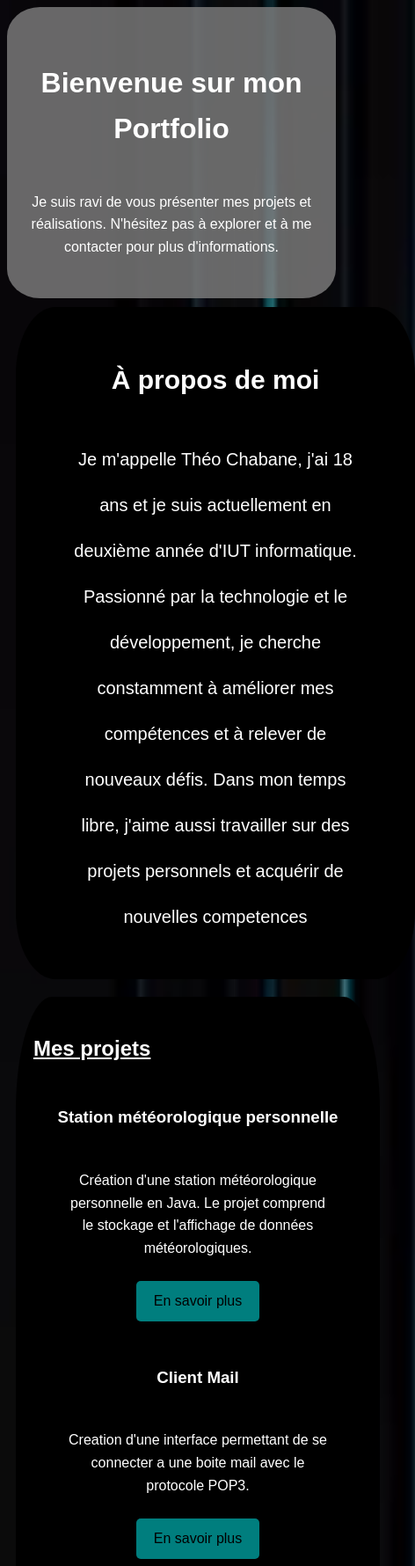
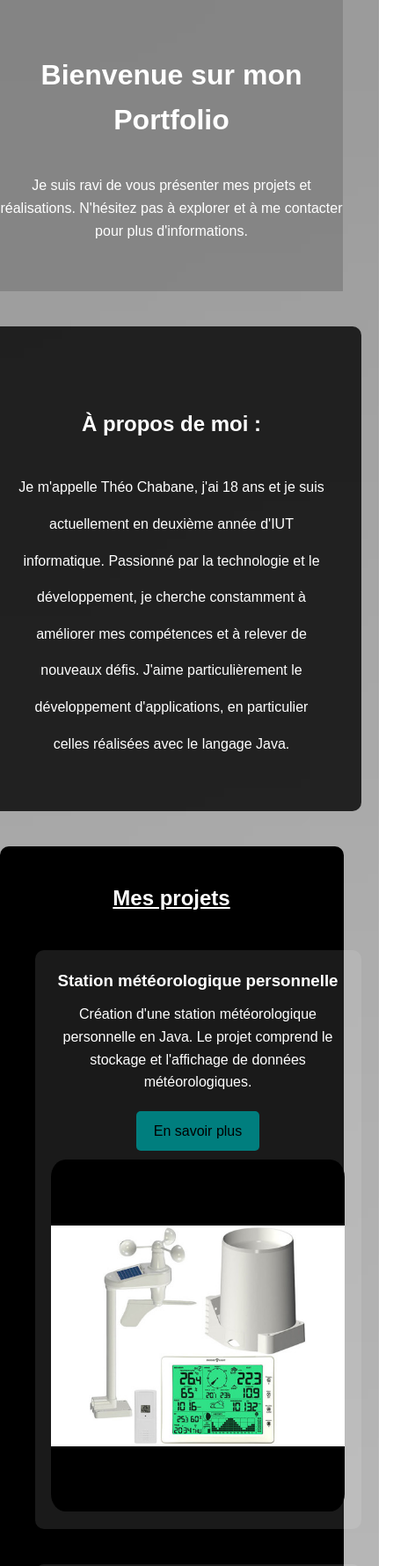
Before and after one commit to Metheor3/Portfolio, a plain HTML site: page index.html in a window 390 px wide. Shown: the top 1780 px of the page at 88% size, 472 px wide, since content can reach past the window. Drawn offline with Linux system fonts and the light colour scheme.

Commit message:
ameliorations generales

```diff
--- a/NEmu.css
+++ /dev/null
@@ -1,114 +0,0 @@
-h1 {
-    text-align: center;
-    background-color: rgba(128, 128, 128, 0.8);
-    border-radius: 50%;
-    padding: 20px;
-    margin: 0;
-    width: 100%;
-    color: #fefeff;
-    box-shadow: 0 4px 6px rgba(0, 0, 0, 0.1);
-}
-
-body {
-    background-image: url(abstract-blue-light-pipe-speed-zoom-black-background-technology_1142-8392.avif);
-    color: #fff;
-    font-family: Arial, sans-serif;
-    margin: 0;
-}
-
-.general {
-    display: grid;
-    grid-template-columns: repeat(auto-fit, minmax(300px, 1fr));
-    grid-gap: 20px;
-    max-width: 1800px;
-    margin: 0 auto;
-    padding: 30px;
-}
-
-.boite {
-    background-color: #000;
-    border-radius: 10%;
-    padding: 20px;
-    text-align: center;
-    box-shadow: 0 4px 6px rgba(0, 0, 0, 0.1);
-    transition: all 0.3s ease;
-}
-
-.btn-flottant {
-    position: fixed;
-    bottom: 20px;
-    right: 20px;
-    background-color: #000;
-    color: #fff;
-    border-radius: 50%;
-    width: 50px;
-    height: 50px;
-    display: flex;
-    justify-content: center;
-    align-items: center;
-    text-decoration: none;
-    box-shadow: 0 4px 6px rgba(0, 0, 0, 0.1);
-    transition: all 0.3s ease;
-}
-
-.btn-flottant:hover {
-    background-color: #0057b8;
-    transform: scale(1.1);
-}
-.boite:hover {
-    background-color: #0057b8;
-    transform: scale(1.05);
-}
-
-.boite h2 {
-    font-size: 24px;
-    margin-top: 10px;
-    color: #fff;
-}
-
-.boite ul {
-    list-style-type: none;
-    padding: 0;
-    margin-top: 20px;
-    text-align: left;
-}
-
-.boite ul li {
-    font-size: 18px;
-    margin-bottom: 10px;
-    color: #fff;
-}
-
-.boite ul li ul {
-    margin-left: 20px;
-}
-
-.cahier-des-charges {
-    grid-row: 1 / span 2;
-}
-
-img {
-    max-width: 100%;
-    height: auto;
-    border: 3px solid rgb(236, 236, 236);
-    border-radius: 15%;
-    margin-bottom: 10px;
-}
-
-
-.methodes-choisies {
-    grid-column: 2 / span 2;
-}
-
-@media screen and (max-width: 768px) {
-    .general {
-        grid-template-columns: 1fr;
-    }
-    .cahier-des-charges {
-        grid-row: 1 / span 1;
-    }
-    .methodes-choisies {
-        grid-column: 1 / span 1;
-        grid-row: 2 / span 1;
-    }
-}
--- a/Towa.css
+++ /dev/null
@@ -1,115 +0,0 @@
-h1 {
-    text-align: center;
-    background-color: rgba(128, 128, 128, 0.8);
-    border-radius: 50%;
-    padding: 20px;
-    margin: 0;
-    width: 100%;
-    color: #fefeff;
-    box-shadow: 0 4px 6px rgba(0, 0, 0, 0.1);
-}
-
-body {
-    background-image: url(abstract-blue-light-pipe-speed-zoom-black-background-technology_1142-8392.avif);
-    color: #fff;
-    font-family: Arial, sans-serif;
-    margin: 0;
-}
-
-.general {
-    display: grid;
-    grid-template-columns: repeat(auto-fit, minmax(300px, 1fr));
-    grid-gap: 20px;
-    max-width: 1800px;
-    margin: 0 auto;
-    padding: 30px;
-}
-
-.boite {
-    background-color: #000;
-    border-radius: 10%;
-    padding: 20px;
-    text-align: center;
-    box-shadow: 0 4px 6px rgba(0, 0, 0, 0.1);
-    transition: all 0.3s ease;
-}
-
-.boite:hover {
-    background-color: #0057b8;
-    transform: scale(1.05);
-}
-
-.boite h2 {
-    font-size: 24px;
-    margin-top: 10px;
-    color: #fff;
-}
-
-.btn-flottant {
-    position: fixed;
-    bottom: 20px;
-    right: 20px;
-    background-color: #000;
-    color: #fff;
-    border-radius: 50%;
-    width: 50px;
-    height: 50px;
-    display: flex;
-    justify-content: center;
-    align-items: center;
-    text-decoration: none;
-    box-shadow: 0 4px 6px rgba(0, 0, 0, 0.1);
-    transition: all 0.3s ease;
-}
-
-.btn-flottant:hover {
-    background-color: #0057b8;
-    transform: scale(1.1);
-}
-
-.boite ul {
-    list-style-type: none;
-    padding: 0;
-    margin-top: 20px;
-    text-align: left;
-}
-
-.boite ul li {
-    font-size: 18px;
-    margin-bottom: 10px;
-    color: #fff;
-}
-
-.boite ul li ul {
-    margin-left: 20px;
-}
-
-.cahier-des-charges {
-    grid-row: 1 / span 2;
-}
-
-img {
-    max-width: 100%;
-    height: auto;
-    border: 3px solid rgb(236, 236, 236);
-    border-radius: 15%;
-    margin-bottom: 10px;
-}
-
-
-.methodes-choisies {
-    grid-column: 2 / span 2;
-}
-
-@media screen and (max-width: 768px) {
-    .general {
-        grid-template-columns: 1fr;
-    }
-    .cahier-des-charges {
-        grid-row: 1 / span 1;
-    }
-    .methodes-choisies {
-        grid-column: 1 / span 1;
-        grid-row: 2 / span 1;
-    }
-}
--- a/index.css
+++ b/index.css
@@ -1,108 +1,97 @@
-h1{
-    text-align: center;
-    border-radius: 50%;
-    color: #fff;
-    padding: 20px;
-}
-
-body{
-    background-image: url(abstract-blue-light-pipe-speed-zoom-black-background-technology_1142-8392.avif);
+/* Styles généraux */
+body {
+    background-image: url(bg.avif);
     background-size: cover;
     color: #fff;
     font-family: Arial, sans-serif;
     line-height: 1.6;
+    margin: 0;
+    padding: 0;
 }
 
-.general{
-    display: flex;
-    margin: 0 auto;
+h1 {
+    text-align: center;
+    color: #fff;
+    padding: 20px;
+    margin: 0;
 }
 
-.about-me:hover,.project:hover {
-    background-color: #0d407a;
+/* Section Bienvenue */
+.welcome {
+    text-align: center;
+    padding: 40px 0;
+    background-color: rgba(128, 128, 128, 0.8);
+    border-radius: 0; /* Enlève les bords arrondis */
+    width: 100%; /* S'étend sur toute la largeur */
+    margin: 0; /* Supprime les marges */
 }
 
+/* Conteneur général */
+.general {
+    display: flex;
+    flex-direction: column;
+    align-items: center;
+    gap: 20px; /* Espacement uniforme entre chaque section */
+}
+
+/* Section À propos de moi */
 .about-me {
-    background-color: #000;
-    margin: 10px;
-    border-radius: 10%;
-    padding: 20px 40px;
-    display: flex;
-    align-items: center;
-    width: 100%;
+    background-color: rgba(0, 0, 0, 0.8);
+    padding: 60px 40px 40px 40px; /* Padding supérieur plus grand (60px) */
+    margin: 40px 0 20px 0; /* Corrige la propriété margin */
+    width: 90%; /* Aligné avec la largeur de la section Projets */
     text-align: center;
     line-height: 2.6;
-    font-size: 20px;
-}
-
-.about-me img {
-    border: 3px solid rgb(236, 236, 236);
-    border-radius: 50%;
-    width: 150px;
-    height: 150px;
-    margin-right: 40px;
-}
-
-.about-text {
-    color: #fff;
+    border-radius: 10px; /* Coins légèrement arrondis */
 }
 
 .about-text h2 {
     margin-bottom: 20px;
+    margin-left: 0; /* Suppression de l'alignement à gauche */
+    text-align: center; /* Aligne le titre au centre */
 }
 
+/* Section Projets */
 .projects {
     background-color: #000;
-    margin: 10px;
-    border-radius: 10%;
     padding: 20px;
-    width: 100%;
+    width: 90%; /* Aligné avec la largeur de la section À propos de moi */
+    border-radius: 10px;
 }
 
+/* Style des projets */
 .project {
-    margin-bottom: 20px;
-    display: flex;
-    align-items: center;
-    padding: 5px 10px 5px 10px ;
+    margin: 20px;
+    padding: 10px;
+    width: 45%; /* Deux projets par ligne */
+    background-color: rgba(255, 255, 255, 0.1);
+    border-radius: 10px;
+    text-align: center;
+    display: inline-block; /* Affichage côte à côte */
+    vertical-align: top;
+}
+
+.project h3 {
+    margin: 10px 0;
+}
+
+.project p {
+    margin: 10px 0;
 }
 
 .project img {
-    border: 3px solid rgb(236, 236, 236);
-    border-radius: 15%;
-    width: 200px;
-    height: 150px;
-    margin-right: 40px;
+    width: 95%; /* Les images occupent 95% de la largeur du bloc projet */
+    height: 400px; /* Fixe une hauteur identique pour toutes les images */
+    object-fit: contain; /* Affiche l'image entière sans déformation */
+    margin: 10px auto; /* Centrage horizontal et espacement vertical */
+    border-radius: 5%; /* Coins légèrement arrondis */
+    display: block;
+    background-color: #000; /* Optionnel : Ajoute un fond pour les zones vides */
 }
 
-.project-text {
-    color: #fff;
-}
-
-.project-text h3 {
-    margin-top: 0;
-    margin-bottom: 10px;
-}
-
-p{
-    margin: 25px;
-    color: #fff;
-}
-
-.titre{
-    font-size: 20px;
-    color: #00ffff;
-}
-
-.welcome {
-    text-align: center;
-    padding: 20px 0;
-    background-color: rgba(128, 128, 128, 0.8);
-    border-radius: 10%;
-    max-width: 100%; /* Ajoutez une valeur qui convient à votre mise en page */
-}
-
-a,
-button {
+.project a {
+    display: inline-block;
+    margin-top: 10px;
     background-color: #007e7e;
     color: #000;
     border: none;
@@ -112,32 +101,18 @@ button {
     transition: background-color 0.3s ease;
 }
 
-a:hover,
-button:hover {
+.project a:hover {
     background-color: #0057b8;
     transform: scale(1.05);
 }
 
-@media screen and (max-width : 768px){
-    .general{
-        flex-direction: column;
-    }
-    .about-me {
-        flex-direction: column;
-        align-items: center;
-        text-align: center;
-    }
-    .about-me img {
-        margin-right: 0;
-        margin-bottom: 20px;
-    }
+.projects h2 {
+    text-align: center;
+}
+
+/* Responsive Design */
+@media screen and (max-width: 768px) {
     .project {
-        flex-direction: column;
-        align-items: center;
-        text-align: center;
-    }
-    .project img {
-        margin-right: 0;
-        margin-bottom: 20px;
+        width: 100%; /* Un projet par ligne sur mobile */
     }
 }
--- a/index.html
+++ b/index.html
@@ -15,10 +15,10 @@
     <div class="general">
         <div class="about-me">
             <div class="about-text">
-                <h2>À propos de moi</h2>
+                <h2>À propos de moi :</h2>
                 <p>Je m'appelle Théo Chabane, j'ai 18 ans et je suis actuellement en deuxième année d'IUT informatique.
                      Passionné par la technologie et le développement, je cherche constamment à améliorer mes compétences et à relever de nouveaux défis.
-                     Dans mon temps libre, j'aime aussi travailler sur des projets personnels et acquérir de nouvelles competences</p>
+                     J'aime particulièrement le développement d'applications, en particulier celles réalisées avec le langage Java.</p>
             </div>
         </div>
 
@@ -28,21 +28,25 @@
                 <h3>Station météorologique personnelle</h3>
                 <p>Création d'une station météorologique personnelle en Java. Le projet comprend le stockage et l'affichage de données météorologiques.</p>
                 <a href="Station.html">En savoir plus</a>
+                <img src="Odomo.jpg" alt="Station météorologique">
             </div>
             <div class="project">
                 <h3>Client Mail</h3>
                 <p>Creation d'une interface permettant de se connecter a une boite mail avec le protocole POP3.</p>
                 <a href="clientMail.html">En savoir plus</a>
+                <img src="clientmail.png" alt="Client Mail">
             </div>
             <div class="project">
                 <h3>Jeu de tour</h3>
                 <p>Création d'un jeu de plateau 16*16 cases, un jeu 1 contre 1 ou chacun pose 1 tour chacun leur tour avec des règles spécifiques.</p>
                 <a href="Towa.html">En savoir plus</a>
+                <img src="towa.png " alt="Jeu de plateau">
             </div>
             <div class="project">
                 <h3>NEmu</h3>
                 <p>Installation et configuration d'un serveur Nextcloud et Onlyoffice sur un réseau virtuel Debian, avec configuration de clients lourds et rédaction d'un tutoriel en Markdown</p>
                 <a href="NEmu.html">En savoir plus</a>
+                <img src="NEmu.jpg" alt="NEmu">
             </div>
             <!-- Ajoutez plus de projets ici -->
         </div>
--- a/projet.css
+++ b/projet.css
@@ -10,7 +10,7 @@ h1 {
 }
 
 body {
-    background-image: url(abstract-blue-light-pipe-speed-zoom-black-background-technology_1142-8392.avif);
+    background-image: url(bg.avif);
     background-size: cover;
     color: #fff;
     font-family: Arial, sans-serif;
```
Also changed, not shown: Towa.html (+1 -1 lines), clientMail.css (deleted, +0 -114 lines), abstract-blue-light-pipe-speed-zoom-black-background-technology_1142-8392.avif (deleted), background.jpg (deleted), bg.avif (added).
